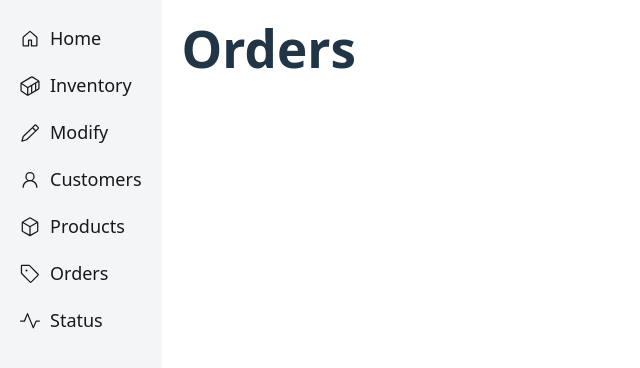
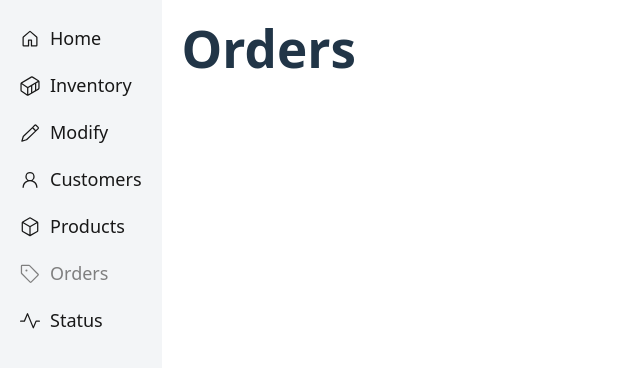
Before and after one commit to ChandlerKenworthy/inventory-app, a React app in the folder frontend/: page /orders in a window 1280 px wide. Shown: the top 368 px of the page, without its empty margins (0-640 px from the left). Built offline with nearby package versions, Linux system fonts and the light colour scheme; the HTML template or start-up script is replaced by a standard one.

Commit message:
UX improvements to navbar

```diff
--- a/frontend/src/components/Navbar.tsx
+++ b/frontend/src/components/Navbar.tsx
@@ -1,40 +1,37 @@
-import { Link } from "react-router-dom";
+import { NavLink } from "react-router-dom";
 import { GoContainer, GoHome, GoPackage, GoPencil, GoPerson, GoPulse, GoTag } from "react-icons/go";
 import '../styles/Navbar.css';
 
+const links = [
+  { to: "/",                 label: "Home",      Icon: GoHome      },
+  { to: "/inventory",        label: "Inventory", Icon: GoContainer },
+  { to: "/update-inventory", label: "Modify",    Icon: GoPencil    },
+  { to: "/customers",        label: "Customers", Icon: GoPerson    },
+  { to: "/products",         label: "Products",  Icon: GoPackage   },
+  { to: "/orders",           label: "Orders",    Icon: GoTag       },
+  { to: "/status",           label: "Status",    Icon: GoPulse     },
+];
+
 export default function Navbar() {
-    return (
-        <div className="nav-wrapper">
-            <nav className="nav-menu">
-                <div className="nav-item">
-                    <GoHome size={20} color="#181818" />
-                    <Link to="/">Home</Link>
-                </div>
-                <div className="nav-item">
-                    <GoContainer size={20} color="#181818" />
-                    <Link to="/inventory">Inventory</Link>
-                </div>
-                <div className="nav-item">
-                    <GoPencil size={20} color="#181818" />
-                    <Link to="/update-inventory">Modify</Link>
-                </div>
-                <div className="nav-item">
-                    <GoPerson size={20} color="#181818" />
-                    <Link to="/customers">Customers</Link>
-                </div>
-                <div className="nav-item">
-                    <GoPackage size={20} color="#181818" />
-                    <Link to="/products">Products</Link>
-                </div>
-                <div className="nav-item">
-                    <GoTag size={20} color="#181818" />
-                    <Link to="/orders">Orders</Link>
-                </div>
-                <div className="nav-item">
-                    <GoPulse size={20} color="#181818" />
-                    <Link to="/status">Status</Link>
-                </div>
-            </nav>
-        </div>
-    )
+  return (
+    <div className="nav-wrapper">
+      <nav className="nav-menu">
+        {links.map(({ to, label, Icon }) => (
+          <NavLink
+            key={to}
+            to={to}
+            end={to === "/"}  // prevents "/" matching every route
+            className={({ isActive }) => `nav-item${isActive ? " nav-item--active" : ""}`}
+          >
+            {({ isActive }) => (
+              <>
+                <Icon size={20} />
+                <span>{label}</span>
+              </>
+            )}
+          </NavLink>
+        ))}
+      </nav>
+    </div>
+  );
 }
--- a/frontend/src/styles/Navbar.css
+++ b/frontend/src/styles/Navbar.css
@@ -20,6 +20,10 @@
     padding: 10px 0;
 }
 
+.nav-menu .nav-item.nav-item--active {
+    color: rgb(127, 127, 127);
+}
+
 .nav-menu a {
     text-decoration: none;
     color: #181818;
@@ -28,6 +32,15 @@
     transition: color 0.3s ease;
 }
 
+.nav-menu .nav-item:hover {
+    color: rgb(34, 114, 189);
+}
+
+.nav-menu .nav-item.nav-item--active:hover {
+    color: rgb(127, 127, 127);
+    cursor: default;
+}
+
 .nav-menu a:hover {
-    color: #007BFF;
+    color: rgb(34, 114, 189);
 }
```
